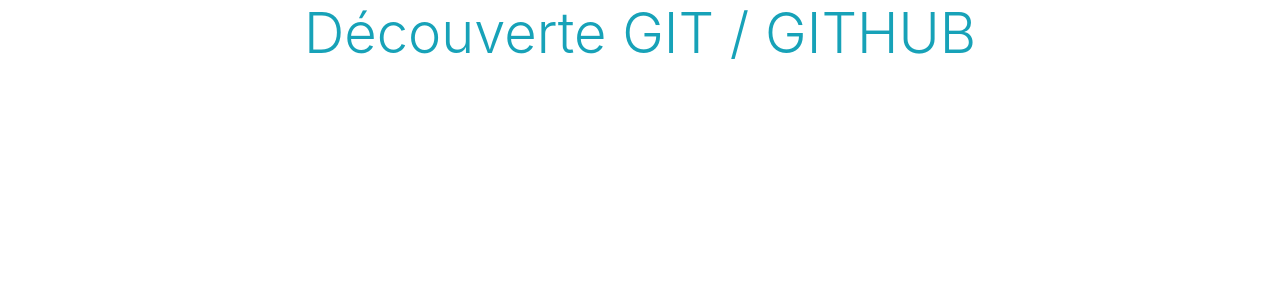
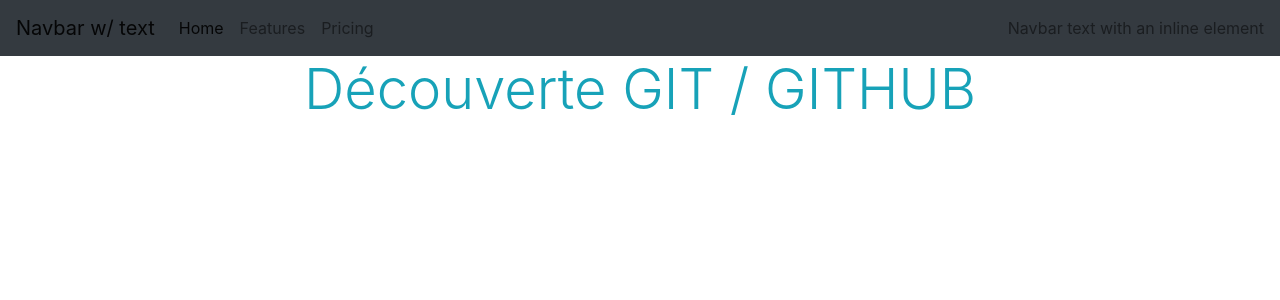
Before and after one commit to melvinTmk/monsite, a PHP site: page / in a window 1280 px wide. Shown: the top 300 px of the page. Run offline with PHP 8.4, Linux system fonts and the light colour scheme.

Commit message:
ajout nav

```diff
--- a/index.php
+++ b/index.php
@@ -8,6 +8,28 @@
     <title>Mon Site </title>
 </head>
 <body>
+<nav class="navbar navbar-expand-lg navbar-light bg-dark">
+  <a class="navbar-brand" href="#">Navbar w/ text</a>
+  <button class="navbar-toggler" type="button" data-toggle="collapse" data-target="#navbarText" aria-controls="navbarText" aria-expanded="false" aria-label="Toggle navigation">
+    <span class="navbar-toggler-icon"></span>
+  </button>
+  <div class="collapse navbar-collapse" id="navbarText">
+    <ul class="navbar-nav mr-auto">
+      <li class="nav-item active">
+        <a class="nav-link" href="#">Home <span class="sr-only">(current)</span></a>
+      </li>
+      <li class="nav-item">
+        <a class="nav-link" href="#">Features</a>
+      </li>
+      <li class="nav-item">
+        <a class="nav-link" href="#">Pricing</a>
+      </li>
+    </ul>
+    <span class="navbar-text">
+      Navbar text with an inline element
+    </span>
+  </div>
+</nav>
 <div class="container">
     <h1 class="display-4 text-center text-info">Découverte GIT / GITHUB</h1>
 </div>
```
